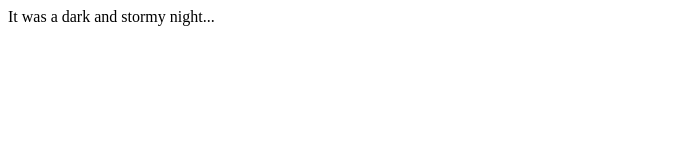
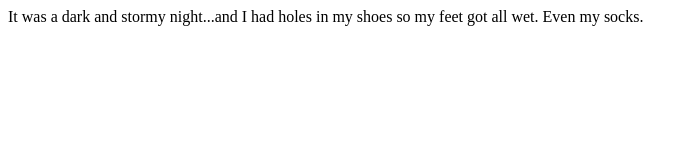
Before and after one commit to alb1377/fireside-story, a plain HTML site: page index.html in a window 1280 px wide. Shown: the whole page, without its empty margins (0-698 px from the left). Drawn offline with Linux system fonts and the light colour scheme.

Commit message:
second line

```diff
--- a/index.html
+++ b/index.html
@@ -1,5 +1,5 @@
 <html>
   <body>
-    <p>It was a dark and stormy night...</p>
+    <p>It was a dark and stormy night...and I had holes in my shoes so my feet got all wet. Even my socks.</p>
   </body>
 </html>
```
